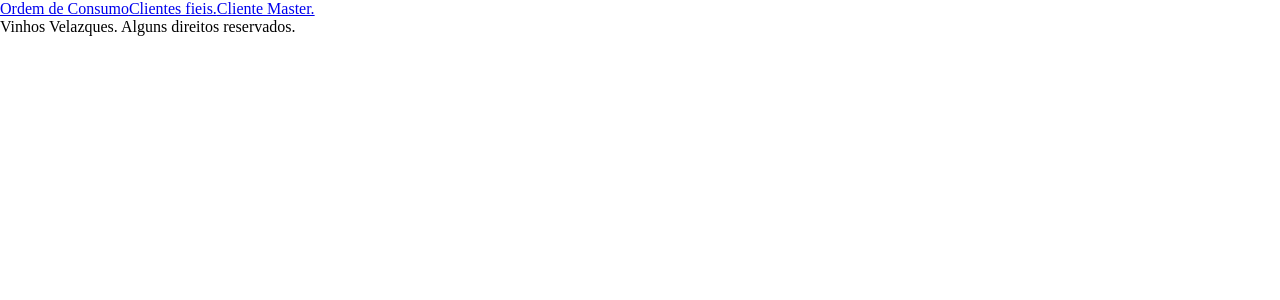
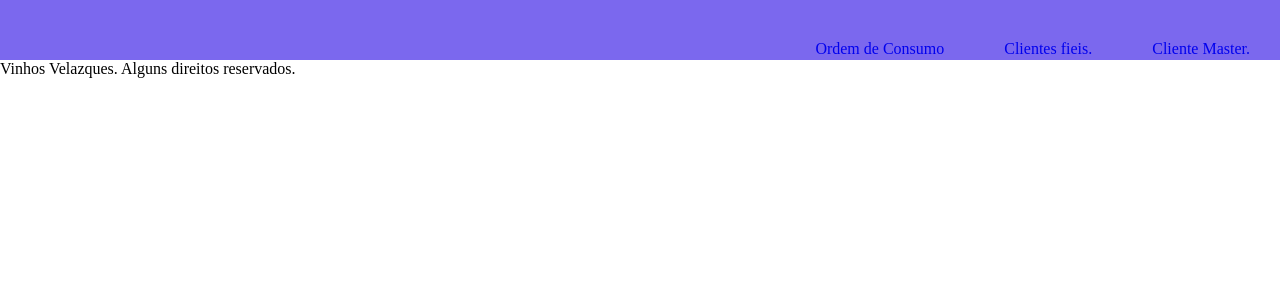
Before and after one commit to rogerxavier29/Desafio-React, a React (Create React App) app in the folder vinhos/: page / in a window 1280 px wide. Shown: the top 300 px of the page. Built offline with nearby package versions, Linux system fonts and the light colour scheme.

Commit message:
estilização do header
header: max-width 100%, height: altura de 60px, background roxo.
nav: display flex, justify-content right,
align-items center

depois peguei cada link ordem, fieis, master e recomendado e fiz uma formatacao para ficar padrao, ajeitando seu posicionamento

```diff
--- a/vinhos/src/Components/Header.module.css
+++ b/vinhos/src/Components/Header.module.css
@@ -0,0 +1,38 @@
+.header {
+  max-width: 100%;
+  height: 60px;
+  background: #7b68ee;
+}
+
+.nav {
+  display: flex;
+  justify-content: right;
+  align-items: center;
+}
+
+.ordem {
+  margin-top: 40px;
+  margin-left: 30px;
+  margin-right: 30px;
+}
+
+.fieis {
+  margin-top: 40px;
+  margin-left: 30px;
+  margin-right: 30px;
+}
+
+.master {
+  margin-top: 40px;
+  margin-left: 30px;
+  margin-right: 30px;
+}
+
+.recomendado {
+  margin-top: 40px;
+  margin-left: 30px;
+  margin-right: 30px;
+}
+a {
+  text-decoration: none;
+}
```
